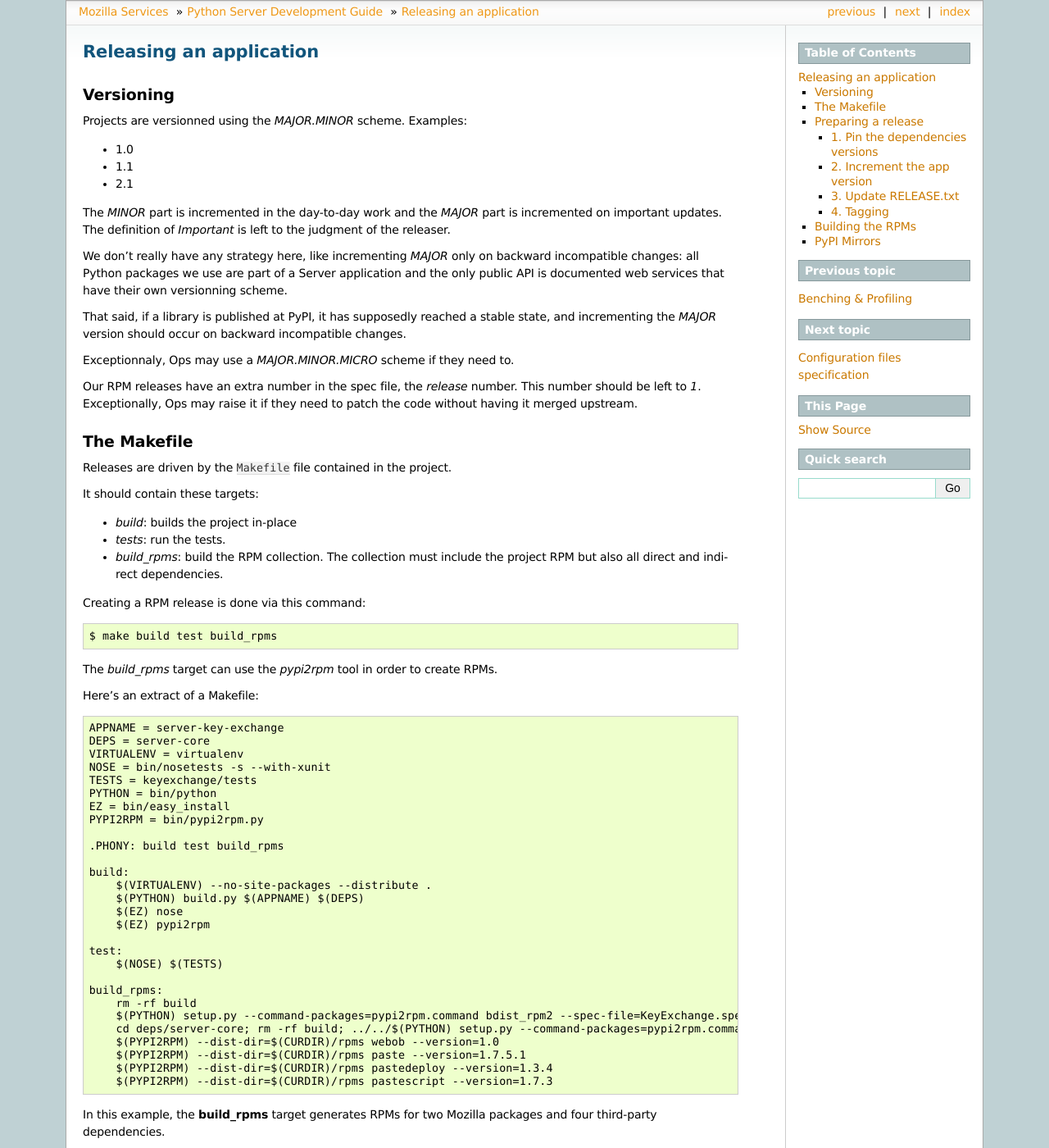
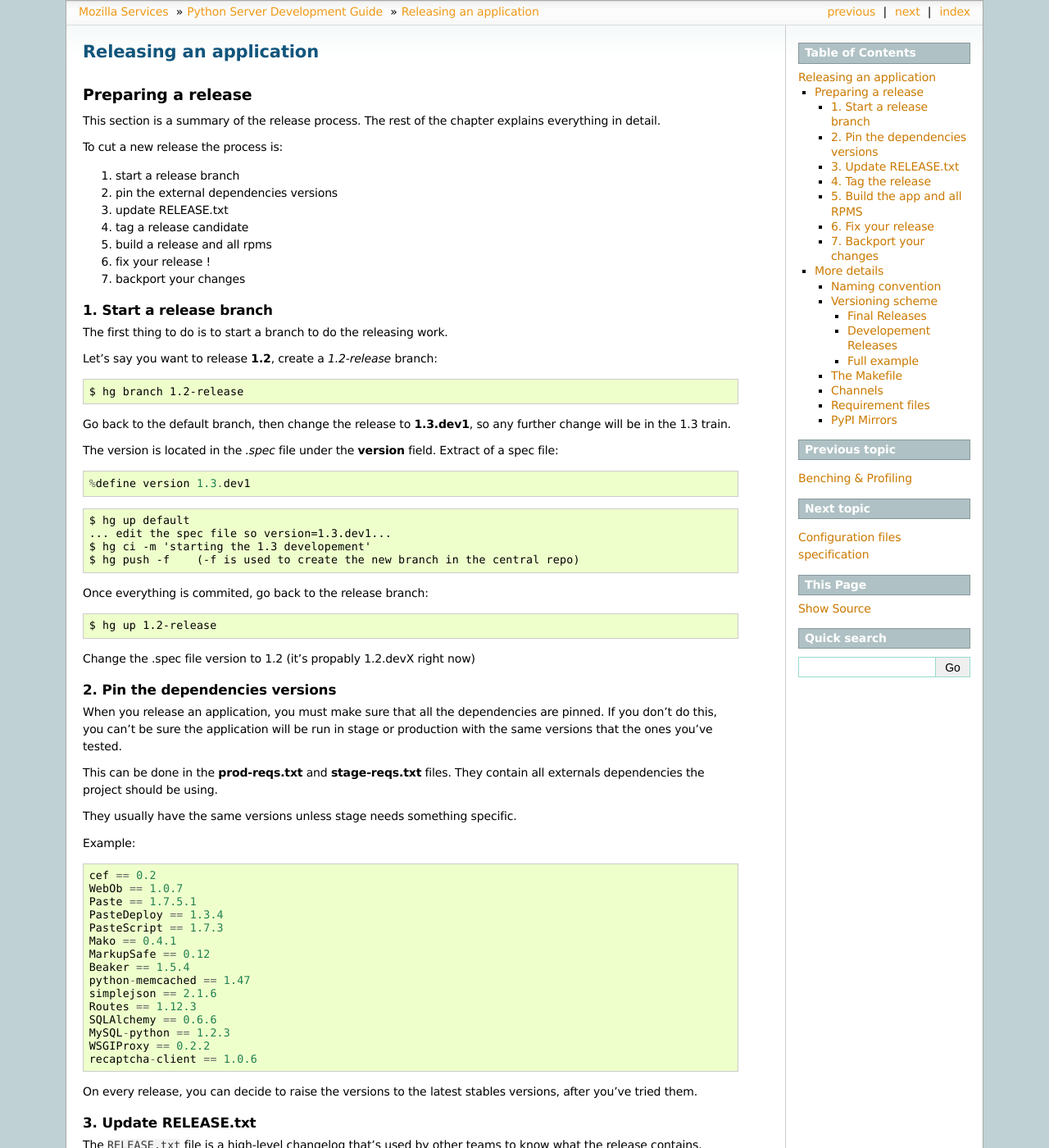
Before and after one commit to mozilla-services/docs, a Sphinx documentation site: the page built from source/server-devguide/release.rst, in a window 1280 px wide and 1400 px high. Shown: the whole window at 82% size. Built offline with Sphinx 7.4.7, drawn with Linux system fonts in a browser that asks for light colours; some of the changed text lies outside the part shown.

Commit message:
Bug 677496 - changed the release process

```diff
--- a/source/server-devguide/release.rst
+++ b/source/server-devguide/release.rst
@@ -4,134 +4,89 @@
 Releasing an application
 ========================
 
-Versioning
-==========
-
-Projects are versionned using the *MAJOR.MINOR* scheme. Examples:
-
-- 1.0
-- 1.1
-- 2.1
-
-The *MINOR* part is incremented in the day-to-day work and the *MAJOR*
-part is incremented on important updates. The definition of *Important*
-is left to the judgment of the releaser.
-
-We don't really have any strategy here, like incrementing *MAJOR* only
-on backward incompatible changes: all Python packages we use are part of a
-Server application and the only public API is documented web services that
-have their own versionning scheme.
-
-That said, if a library is published at PyPI, it has supposedly reached
-a stable state, and incrementing the *MAJOR* version should occur on backward
-incompatible changes.
-
-Exceptionnaly, Ops may use a *MAJOR.MINOR.MICRO* scheme if they need to.
-
-Our RPM releases have an extra number in the spec file, the *release* number.
-This number should be left to *1*. Exceptionally, Ops may raise it if they
-need to patch the code without having it merged upstream.
-
-
-The Makefile
-============
-
-Releases are driven by the :file:`Makefile` file contained in the project.
-
-It should contain these targets:
-
-- *build*: builds the project in-place
-- *tests*: run the tests.
-- *build_rpms*: build the RPM collection. The collection must include the
-  project RPM but also all direct and indirect dependencies.
-
-Creating a RPM release is done via this command::
-
-    $ make build test build_rpms
-
-
-The *build_rpms* target can use the *pypi2rpm* tool in order to create RPMs.
-
-Here's an extract of a Makefile::
-
-    APPNAME = server-key-exchange
-    DEPS = server-core
-    VIRTUALENV = virtualenv
-    NOSE = bin/nosetests -s --with-xunit
-    TESTS = keyexchange/tests
-    PYTHON = bin/python
-    EZ = bin/easy_install
-    PYPI2RPM = bin/pypi2rpm.py
-
-    .PHONY: build test build_rpms
-
-    build:
-        $(VIRTUALENV) --no-site-packages --distribute .
-        $(PYTHON) build.py $(APPNAME) $(DEPS)
-        $(EZ) nose
-        $(EZ) pypi2rpm
-
-    test:
-        $(NOSE) $(TESTS)
-
-    build_rpms:
-        rm -rf build
-        $(PYTHON) setup.py --command-packages=pypi2rpm.command bdist_rpm2 --spec-file=KeyExchange.spec --dist-dir=$(CURDIR)/rpms --binary-only
-        cd deps/server-core; rm -rf build; ../../$(PYTHON) setup.py --command-packages=pypi2rpm.command bdist_rpm2 --spec-file=Services.spec --dist-dir=$(CURDIR)/rpms --binary-only
-        $(PYPI2RPM) --dist-dir=$(CURDIR)/rpms webob --version=1.0
-        $(PYPI2RPM) --dist-dir=$(CURDIR)/rpms paste --version=1.7.5.1
-        $(PYPI2RPM) --dist-dir=$(CURDIR)/rpms pastedeploy --version=1.3.4
-        $(PYPI2RPM) --dist-dir=$(CURDIR)/rpms pastescript --version=1.7.3
-
-
-In this example, the **build_rpms** target generates RPMs for two Mozilla
-packages and four third-party dependencies.
-
-
 Preparing a release
 ===================
 
+This section is a summary of the release process. The rest of the chapter
+explains everything in detail.
+
 To cut a new release the process is:
 
-1. pin the dependencies versions
-2. increment the app version
+1. start a release branch
+2. pin the external dependencies versions
 3. update RELEASE.txt
-4. tag
+4. tag a release candidate
+5. build a release and all rpms
+6. fix your release !
+7. backport your changes
 
 
-1. Pin the dependencies versions
+1. Start a release branch
+:::::::::::::::::::::::::
+
+The first thing to do is to start a branch to do the releasing work.
+
+Let's say you want to release **1.2**, create a *1.2-release* branch::
+
+    $ hg branch 1.2-release
+
+Go back to the default branch, then change the release to **1.3.dev1**,
+so any further change will be in the 1.3 train.
+
+The version is located in the *.spec* file under the **version** field.
+Extract of a spec file::
+
+    %define version 1.3.dev1
+
+
+::
+
+    $ hg up default
+    ... edit the spec file so version=1.3.dev1...
+    $ hg ci -m 'starting the 1.3 developement'
+    $ hg push -f    (-f is used to create the new branch in the central repo)
+
+Once everything is commited, go back to the release branch::
+
+     $ hg up 1.2-release
+
+Change the .spec file version to 1.2 (it's propably 1.2.devX right now)
+
+
+2. Pin the dependencies versions
 ::::::::::::::::::::::::::::::::
 
 When you release an application, you must make sure that all the dependencies
 are pinned. If you don't do this, you can't be sure the application will be
-run in staging or production with the same versions that the ones you've
+run in stage or production with the same versions that the ones you've
 tested.
 
-This can be done in the **build_rpms** target of the Makefile with the
-**--version** option of the pypi2rpm script::
+This can be done in the **prod-reqs.txt** and **stage-reqs.txt** files. They
+contain all externals dependencies the project should be using.
 
-    build_rpms:
-        ...
-        $(PYPI2RPM) --dist-dir=$(CURDIR)/rpms pastescript --version=1.7
-        ...
+They usually have the same versions unless stage needs something specific.
+
+Example::
+
+    cef == 0.2
+    WebOb == 1.0.7
+    Paste == 1.7.5.1
+    PasteDeploy == 1.3.4
+    PasteScript == 1.7.3
+    Mako == 0.4.1
+    MarkupSafe == 0.12
+    Beaker == 1.5.4
+    python-memcached == 1.47
+    simplejson == 2.1.6
+    Routes == 1.12.3
+    SQLAlchemy == 0.6.6
+    MySQL-python == 1.2.3
+    WSGIProxy == 0.2.2
+    recaptcha-client == 1.0.6
 
 
 On every release, you can decide to raise the versions to the latest
 stables versions, after you've tried them.
-
-
-2. Increment the app version
-::::::::::::::::::::::::::::
-
-There are two files to update:
-
-- setup.py: the *version* options.
-- Project.spec: the *version* and *unmangled_version* fields.
-
-Extract of a spec file::
-
-    %define version 1.0
-    %define unmangled_version 1.0
 
 
 3. Update RELEASE.txt
@@ -146,13 +101,11 @@ Each release has a section with the date, containing three parts:
 - Dependencies: list internal dependencies and their versions.
 - Relevant changes: lists relevant changes with bugzilla numbers.
 
-Notice that the version is noted with its RPM release appended, like *-1*.
-
 Example::
 
 
-    0.2-1 - 2011-02-28
-    ==================
+    1.2 - 2011-02-28
+    ================
 
     Impacts:
 
@@ -168,56 +121,314 @@ Example::
     - now using the standalone cef lib
 
 
-4. Tagging
-::::::::::
 
-Our tags are following this scheme: "rpm-MAJOR-MINOR-RELEASE" where
-*MAJOR.MINOR* is the version of the Python package, as defined in the
-:file:`setup.py` file, and *RELEASE* is the RPM release version as defined
-in the :file:`ProjectName.spec` file.
+4. Tag the release
+::::::::::::::::::
 
-Example::
+Our tags are following this scheme: "rpm-MAJOR.MINOR.[MICRO]" where
+*MAJOR.MINOR[.MICRO]* is the version of the Python package.
 
-    $ hg tag "rpm-2.1-1"
+Examples::
 
+    $ hg tag "rpm-1.2"
+    $ hg tag "rpm-1.2.1"
+
+
+.. Note::
+
+    The *rpm-* prefix is a legacy prefix we're keeping to avoid any conflict
+    with the old PHP version tags.
 
 
 .. _rpm-building:
 
-Building the RPMs
-=================
+5. Build the app and all RPMS
+:::::::::::::::::::::::::::::
 
-Once everything is tagged, you can run a build on the selected tags. The
-*build* target accepts two variables:
+Building the app can now be done, by providing the tag value for your
+app, and if needed a tag value for internals dependencies.
 
-- **LATEST_TAGS=1**: When used, will look for the latest release tags for
-  all projects and use them.
+For example for account-portal (uses server-core), a call can look like
+this::
 
-- **PROJECT_NAME=rpm-X.X-X**: When used, will checkout the given project at
-  the mentioned tag. The tag can be a release tag, or *tip*.
+    $ make build_rpms SERVER_CORE=rpm-2.0 ACCOUNT_PORTAL=rpm-1.2 RPM_CHANNEL=stage
 
-  *PROJECT_NAME* refers to the name of the repository, after it has been
-  upper-cased and all the dashes ("-") replaced by underscores ("_").
+The syntax for the options is :**PROJECT_NAME=rpm-X.X**. When used,
+will checkout the given project at the mentioned tag.
+The tag can be a release tag, or *tip*.
 
-  For example, *server-core* becomes *SERVER_CORE*.
+*PROJECT_NAME* refers to the name of the repository, after it has been
+upper-cased and all the dashes ("-") replaced by underscores ("_").
+
+For example, *server-core* becomes *SERVER_CORE*.
+
+6. Fix your release
+:::::::::::::::::::
+
+Sorry but your **1.2** release is a brown bag ! You need to fix the spec file
+and maybe a few python bugs.
+
+We will use the **MICRO** version to do this.
+
+- Increment the release to **1.2.1**
+- Do you fixes
+- tag **1.2.1**
+- repeat and increment the MICRO version until the release works
+
+7. Backport your changes
+::::::::::::::::::::::::
+
+If you did a few micro releases, check if you need to backport them in
+the default branch.
 
 
-The *build_rpms* will the create the collection of RPMs.
+More details
+============
 
-Examples::
 
-    # building the Sync Server at the latest version
-    $ make build build_rpms LATEST_TAGS=1
+Naming convention
+:::::::::::::::::
 
-    # building the KeyEchange Server at specific tags
-    $ make build build_rpms SERVER_KEY_EXCHANGE=rpm-0.2-1 SERVER_CORE=0.2-3
+To avoid any conflict with another Python project -- even if the project
+will not be released to PyPI, let's use these conventions:
 
-    # building everything on tip
-    $ make build build_rpms
+- The project name should start with *MozSvc*
+- Ideally a project contains a single package with a *mozsvc* prefix as well
+
+.. Note::
+
+    *MozSvc* is pronounced **Mozz-Vikk**, which is an ancient Irish Gaelic
+    word that literaly means **"Viking Mice"**.
+
+
+Versioning scheme
+:::::::::::::::::
+
+
+Final Releases
+--------------
+
+For *final* releases, projects are versionned using the *MAJOR.MINOR* scheme.
+
+Examples:
+
+- 1.0
+- 1.1
+- 2.1
+
+The *MINOR* part is incremented in the day-to-day work and the *MAJOR*
+part is incremented on important updates. The definition of *Important*
+is left to the judgment of the releaser.
+
+We don't really have any strategy here, like incrementing *MAJOR* only
+on backward incompatible changes: all Python packages we use are part of a
+Server application and the only public facing API is documented web services
+that have their own versionning scheme.
+
+That said, if a library is published at PyPI, it has supposedly reached
+a stable state, and incrementing the *MAJOR* version should occur on backward
+incompatible changes.
+
+When a release fails in stage or prod, we can use a *MAJOR.MINOR.MICRO*
+scheme to fix it.
+
+
+Developement Releases
+---------------------
+
+The tip should always have a version with a *.devN* suffix. That is, the next
+version to be released, with N being an integer. Examples:
+
+- 1.5.dev1
+- 1.4.dev23
+
+
+Full example
+------------
+
+Here's a full scenario of versionning usage:
+
+- 1.2 is in production, tagged as "rpm-1.2"
+- we want to push a 1.3
+- we change the default branch version to 1.4.dev1
+- we branch "1.3-release"
+- a 1.3  is tagged there as "rpm-1.3"
+- 1.3 is pushed on stage
+- it's not working
+- devs fix and tag 1.3.1 in the branch
+- 1.3.1 is pushed on stage, it's working
+- 1.3.1 is pushed in production
+- it breaks !!!
+- production is rollbacked to 1.2
+- devs fix the problems and tag 1.3.2
+- 1.3.2 is pushed on stage, it's working
+- 1.3.2 is pushed in production
+- it works, congrats. Now working on 1.4.dev1 in tip
+
+
+The Makefile
+::::::::::::
+
+Releases are driven by the :file:`Makefile` file contained in the project.
+
+It should contain these targets:
+
+- *build*: builds the project in-place
+- *tests*: runs the tests.
+- *build_rpms*: build the RPM collection. The collection must include the
+  project RPM but also all direct and indirect dependencies.
+- *mock*: builds the RPMs, install them in a chroot, then make sure the
+  app can be imported in Python
+
+In more details:
+
+The **build** target does the following:
+
+1. install a local virtualenv
+2. install MoPyTools in it
+3. set the project to a specific channel (prod, dev or stage)
+4. build the application and pull internal and external dependencies
+
+The **test** target runs Nose against the project.
+
+The **build_rpms** target generates the RPM for the project and for
+all its internal and external dependencies, using **pypi2rpm**
+
+The **mock** target calls **build_rpms** then installs everything
+in a chroot usig **Mock**, then runs an import. That ensures
+the spec file dependencies are error free, and the Python app
+main module is importable. Notice that this target is run only
+under Centos5.
+
+
+Here's an extract of a typical Makefile::
+
+    APPNAME = server-key-exchange
+    DEPS = server-core
+    BUILDAPP = bin/buildapp
+    BUILDRPMS = bin/buildrpms
+    CHANNEL = dev
+    RPM_CHANNEL = prod
+    VIRTUALENV = virtualenv
+    NOSE = bin/nosetests -s --with-xunit
+    TESTS = keyexchange/tests
+    INSTALL = bin/pip install
+
+    build:
+        $(VIRTUALENV) --no-site-packages --distribute .
+        $(INSTALL) MoPyTools
+        $(BUILDAPP) $(PYPIOPTIONS) -c $(CHANNEL) $(DEPS)
+
+    test:
+        $(NOSE) $(TESTS)
+
+    build_rpms:
+        $(BUILDRPMS) -c $(RPM_CHANNEL) $(DEPS)
+
+    mock: build build_rpms
+        mock init
+        mock --install python26 python26-setuptools
+        cd rpms; wget http://mrepo.mozilla.org/mrepo/5-x86_64/RPMS.mozilla-services/gunicorn-0.11.2-1moz.x86_64.rpm
+        cd rpms; wget http://mrepo.mozilla.org/mrepo/5-x86_64/RPMS.mozilla/nginx-0.7.65-4.x86_64.rpm
+        mock --install rpms/*
+        mock --chroot "python2.6 -m keyexchange.run"
+
+
+Channels
+::::::::
+
+We define three channels:
+
+- **dev**: development channel, most dependencies are unpinned, so the latest
+  PyPI release is taken
+- **prod**: all dependencies should be pinned **default one**
+- **stage**: all dependencies should be pinned -- might vary from production
+  versions. This channel is most of the time the same than production but can be
+  useful in case the staging environment need to be different.
+
+
+Requirement files
+:::::::::::::::::
+
+All dependencies are listed in requirement files. A requirement file is a text
+file with a list of dependencies. One per line. Each dependency can have a
+version information. The file follows Pip's standard.
+See http://www.pip-installer.org/en/latest/requirement-format.html
+
+Example::
+
+    cef
+    WebOb == 1.0.7
+    Paste
+    PasteDeploy
+    PasteScript
+    Mako
+    MarkupSafe
+    Beaker
+    python-memcached
+    simplejson
+    Routes
+    SQLAlchemy <= 0.6.99
+    MySQL-python
+    WSGIProxy
+    recaptcha-client
+
+
+There should be three requirement files located at the root
+of the project, one for each channel:
+
+1. dev-reqs.txt: requirements for the **dev channel**
+2. stage-reqs.txt: requirements for the **stage channel**
+3. prod-reqs.txt: requirements for the **prod channel**
+
+stage and prod files should have *pinned* versions, since those
+files will be used to build applications to be released in production.
+
+Example::
+
+    cef == 0.2
+    WebOb == 1.0.7
+    Paste == 1.7.5.1
+    PasteDeploy == 1.3.4
+    PasteScript == 1.7.3
+    Mako == 0.4.1
+    MarkupSafe == 0.12
+    Beaker == 1.5.4
+    python-memcached == 1.47
+    simplejson == 2.1.6
+    Routes == 1.12.3
+    SQLAlchemy == 0.6.6
+    MySQL-python == 1.2.3
+    WSGIProxy == 0.2.2
+    recaptcha-client == 1.0.6
+
+
+When a *build* or a *build_rpms* is invoked, it receives a channel option and
+pick the corresponding requirement files to decide which version to pick.
+Unpinned versions will make the build process pick the latest release at PyPI.
+(Even if it's not stable!)
+
+For the *build* target the default value is *dev* and for the *build_rpms*
+option it's *prod*.
+
+You can also force a specific channel for *build* with the **CHANNEL** variable::
+
+    $ make build CHANNEL=prod
+
+And for **build_rpms**, **RPM_CHANNEL**:
+
+    $ make build RPM_CHANNEL=stage
+
+
+
+When the channel option is provided, the Makefile will use the dependencies
+list from the *CHANNEL-reqs.txt* file.
+
+
 
 
 PyPI Mirrors
-============
+::::::::::::
 
 To avoid any dependency on an external resource such as python.org during the
 creation of the release, there are a few options that can be used when
```
